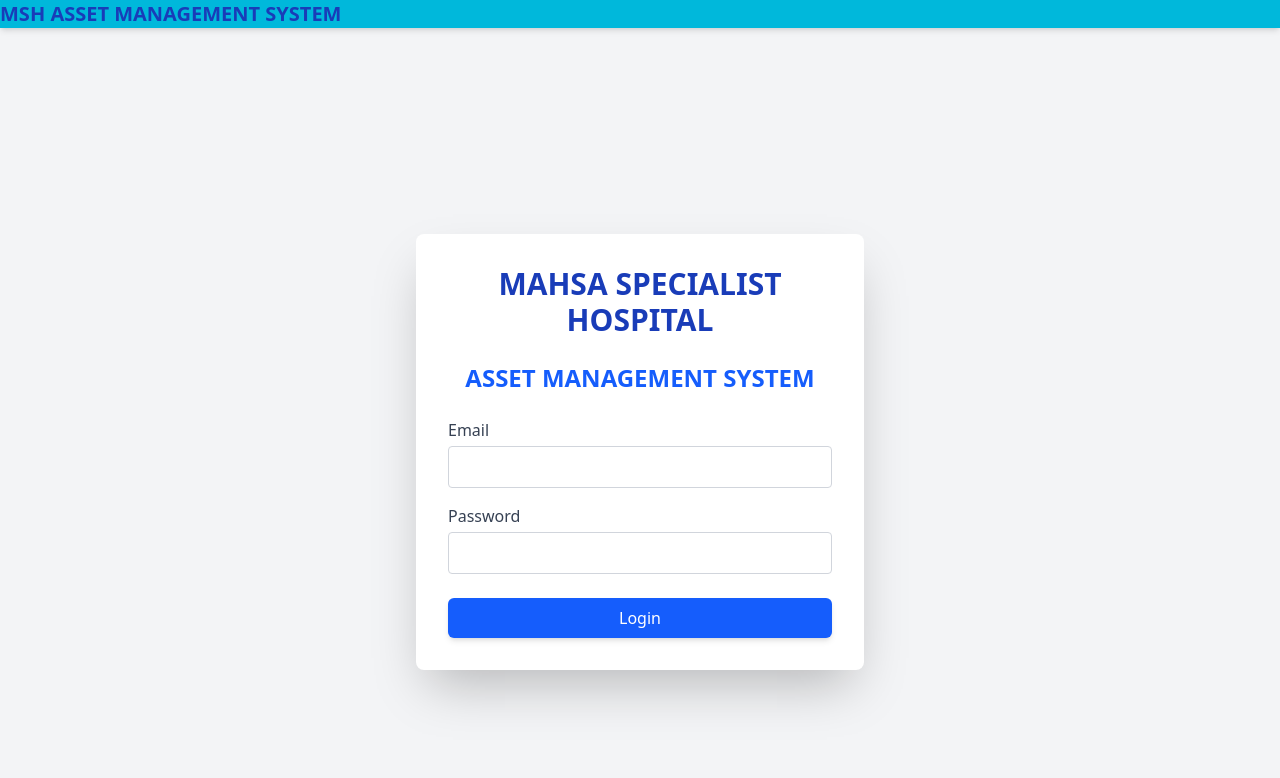
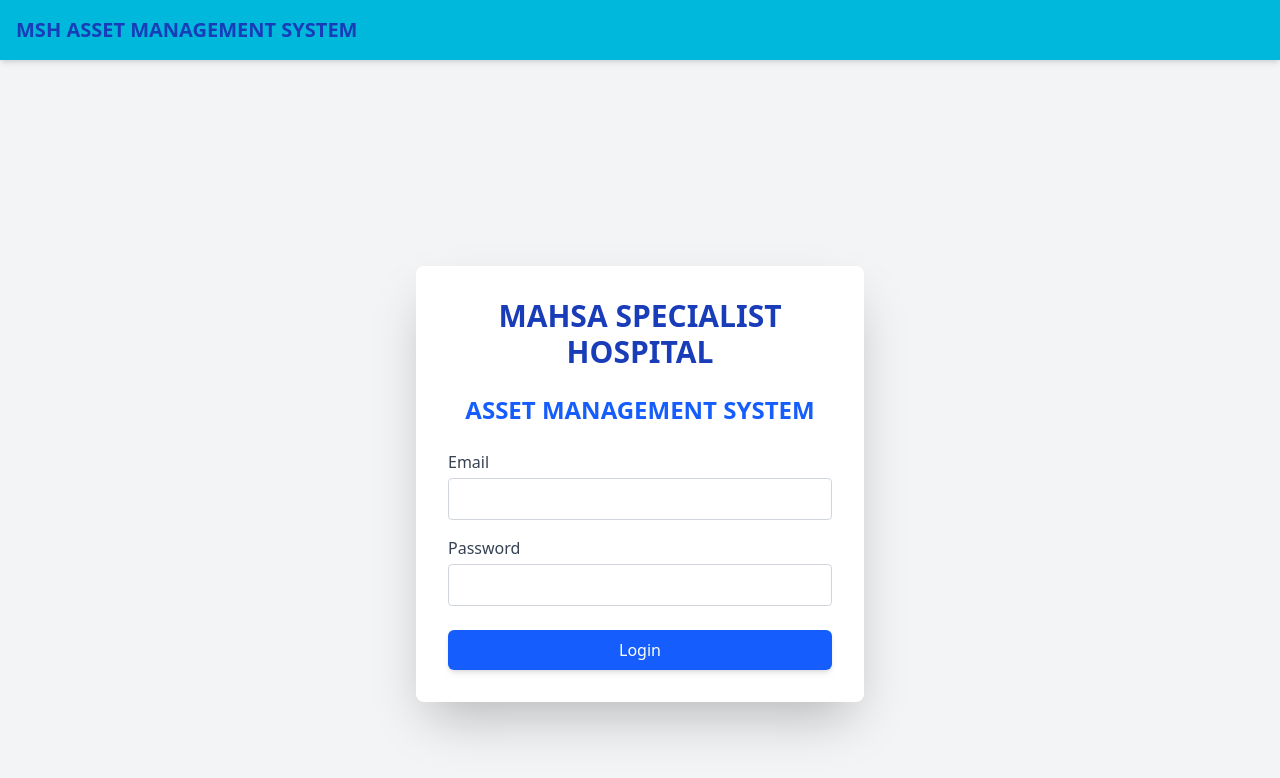
Before and after one commit to MohamedNihmath18/Asset-management-frontend, a React (Vite) app: page /login in a window 1280 px wide. Shown: the top 778 px of the page. Built offline with nearby package versions, Linux system fonts and the light colour scheme.

Commit message:
again pad

```diff
--- a/src/components/Navbar.jsx
+++ b/src/components/Navbar.jsx
@@ -28,7 +28,7 @@
   };
 
   return (
-    <nav className="text-blue-800 shadow-md" style={{ backgroundColor: 'oklch(71.5% 0.143 215.221)' }}>
+    <nav className="text-blue-800 p-4 shadow-md" style={{ backgroundColor: 'oklch(71.5% 0.143 215.221)' }}>
       <div className="container mx-auto flex justify-between items-center">
         {/* Logo / Brand */}
         <Link to="/" className="text-xl font-bold">MSH ASSET MANAGEMENT SYSTEM</Link>
```
